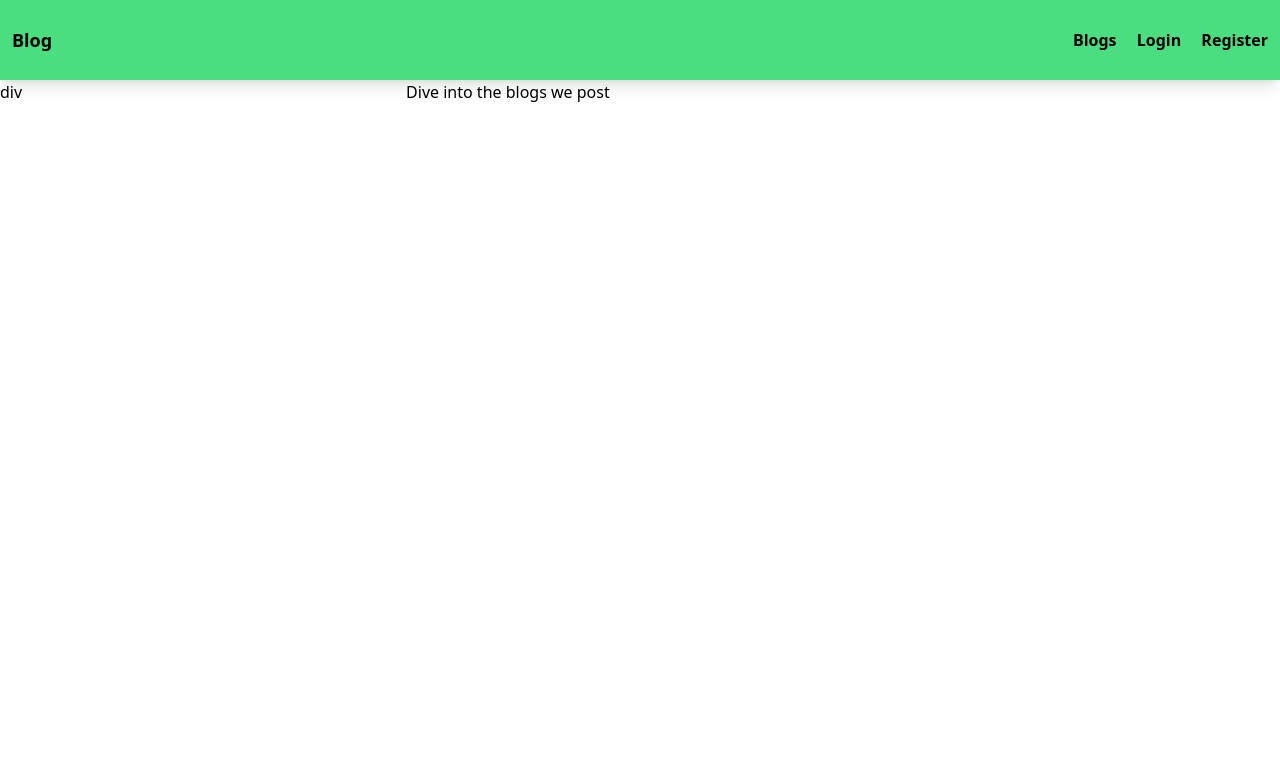
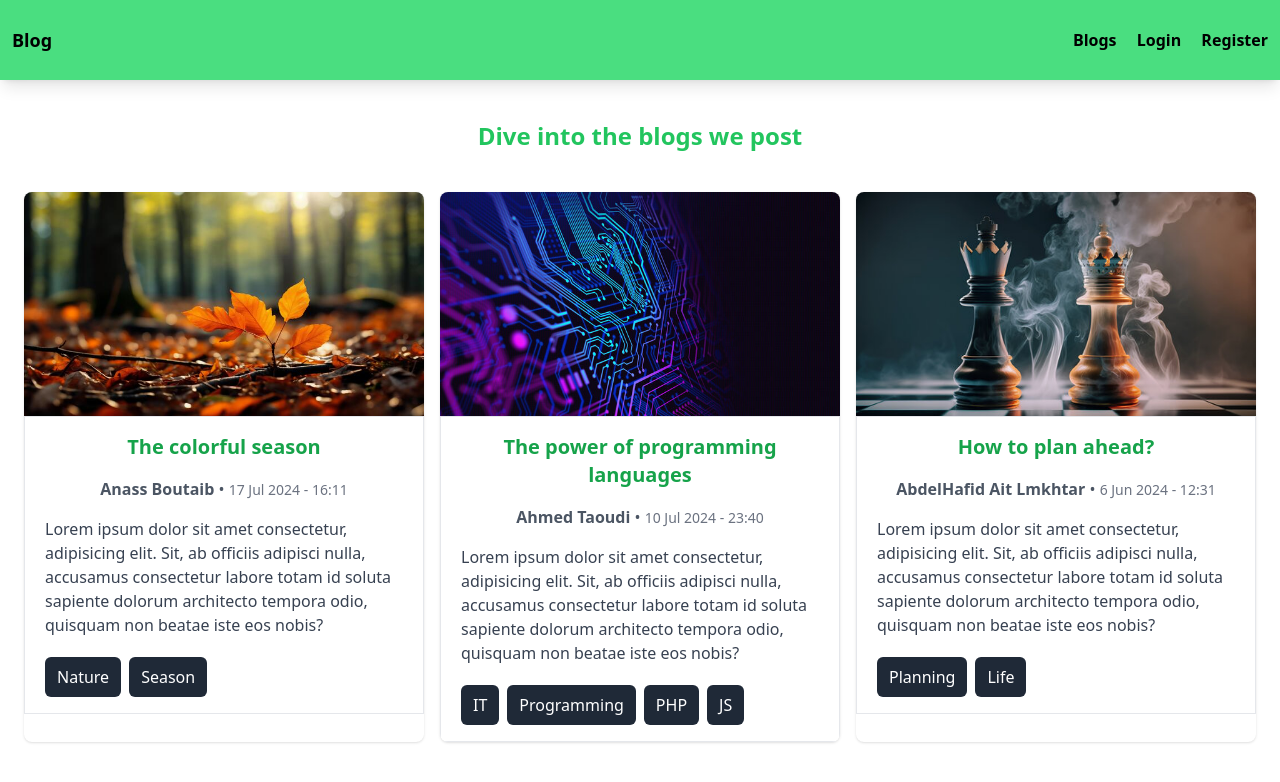
Before and after one commit to anass17/plateforme-de-blog, a PHP site: page /blogs.php in a window 1280 px wide. Shown: the top 782 px of the page. Run offline with PHP 8.4, Linux system fonts and the light colour scheme; some libraries are stand-ins or nearby versions.

Commit message:
Added blog component

```diff
--- a/blogs.php
+++ b/blogs.php
@@ -13,10 +13,51 @@
     ?>
 
     <div class="flex">
-        div
-        <div class="w-96"></div>
-        <div>
-            <h1>Dive into the blogs we post</h1>
+        <div class="py-10 px-3 w-full">
+            <h1 class="text-2xl font-semibold text-green-500 text-center mb-10">Dive into the blogs we post</h1>
+            <div class="grid grid-cols-3 gap-4 max-w-7xl mx-auto px-3">
+                <div class="blog shadow rounded-lg overflow-hidden">
+                    <div class="h-56 bg-[url('assets/imgs/test.jpg')] bg-cover bg-center">
+                    </div>
+                    <div class="blog-header border border-gray-200 px-5 py-4">
+                        <h2 class="text-center mb-4 text-xl font-semibold text-green-600"><a href="#">The colorful season</a></h2>
+                        <p class="text-gray-600 text-center"><span class="font-semibold">Anass Boutaib</span> • <span class="text-sm text-gray-500">17 Jul 2024 - 16:11</span></p>
+                        <p class="mt-4 text-gray-700">Lorem ipsum dolor sit amet consectetur, adipisicing elit. Sit, ab officiis adipisci nulla, accusamus consectetur labore totam id soluta sapiente dolorum architecto tempora odio, quisquam non beatae iste eos nobis?<p>
+                        <div class="tags mt-5 flex gap-2">
+                            <button type="button" class="inline-block px-3 py-2 bg-gray-800 text-white rounded-md">Nature</button>
+                            <button type="button" class="inline-block px-3 py-2 bg-gray-800 text-white rounded-md">Season</button>
+                        </div>
+                    </div>
+                </div>
+                <div class="blog shadow rounded-lg overflow-hidden">
+                    <div class="h-56 bg-[url('assets/imgs/test2.jpg')] bg-cover bg-center">
+                    </div>
+                    <div class="blog-header border border-gray-200 px-5 py-4">
+                        <h2 class="text-center mb-4 text-xl font-semibold text-green-600"><a href="#">The power of programming languages</a></h2>
+                        <p class="text-gray-600 text-center"><span class="font-semibold">Ahmed Taoudi</span> • <span class="text-sm text-gray-500">10 Jul 2024 - 23:40</span></p>
+                        <p class="mt-4 text-gray-700">Lorem ipsum dolor sit amet consectetur, adipisicing elit. Sit, ab officiis adipisci nulla, accusamus consectetur labore totam id soluta sapiente dolorum architecto tempora odio, quisquam non beatae iste eos nobis?<p>
+                        <div class="tags mt-5 flex gap-2">
+                            <button type="button" class="inline-block px-3 py-2 bg-gray-800 text-white rounded-md">IT</button>
+                            <button type="button" class="inline-block px-3 py-2 bg-gray-800 text-white rounded-md">Programming</button>
+                            <button type="button" class="inline-block px-3 py-2 bg-gray-800 text-white rounded-md">PHP</button>
+                            <button type="button" class="inline-block px-3 py-2 bg-gray-800 text-white rounded-md">JS</button>
+                        </div>
+                    </div>
+                </div>
+                <div class="blog shadow rounded-lg overflow-hidden">
+                    <div class="h-56 bg-[url('assets/imgs/test3.jpg')] bg-cover bg-center">
+                    </div>
+                    <div class="blog-header border border-gray-200 px-5 py-4">
+                        <h2 class="text-center mb-4 text-xl font-semibold text-green-600"><a href="#">How to plan ahead?</a></h2>
+                        <p class="text-gray-600 text-center"><span class="font-semibold">AbdelHafid Ait Lmkhtar</span> • <span class="text-sm text-gray-500">6 Jun 2024 - 12:31</span></p>
+                        <p class="mt-4 text-gray-700">Lorem ipsum dolor sit amet consectetur, adipisicing elit. Sit, ab officiis adipisci nulla, accusamus consectetur labore totam id soluta sapiente dolorum architecto tempora odio, quisquam non beatae iste eos nobis?<p>
+                        <div class="tags mt-5 flex gap-2">
+                            <button type="button" class="inline-block px-3 py-2 bg-gray-800 text-white rounded-md">Planning</button>
+                            <button type="button" class="inline-block px-3 py-2 bg-gray-800 text-white rounded-md">Life</button>
+                        </div>
+                    </div>
+                </div>
+            </div>
         </div>
     </div>
 
```
Also changed, not shown: connect/db-connect.php (+12 -0 lines), assets/imgs/test.jpg (added), assets/imgs/test2.jpg (added), assets/imgs/test3.jpg (added), auth/logout.php (added).
